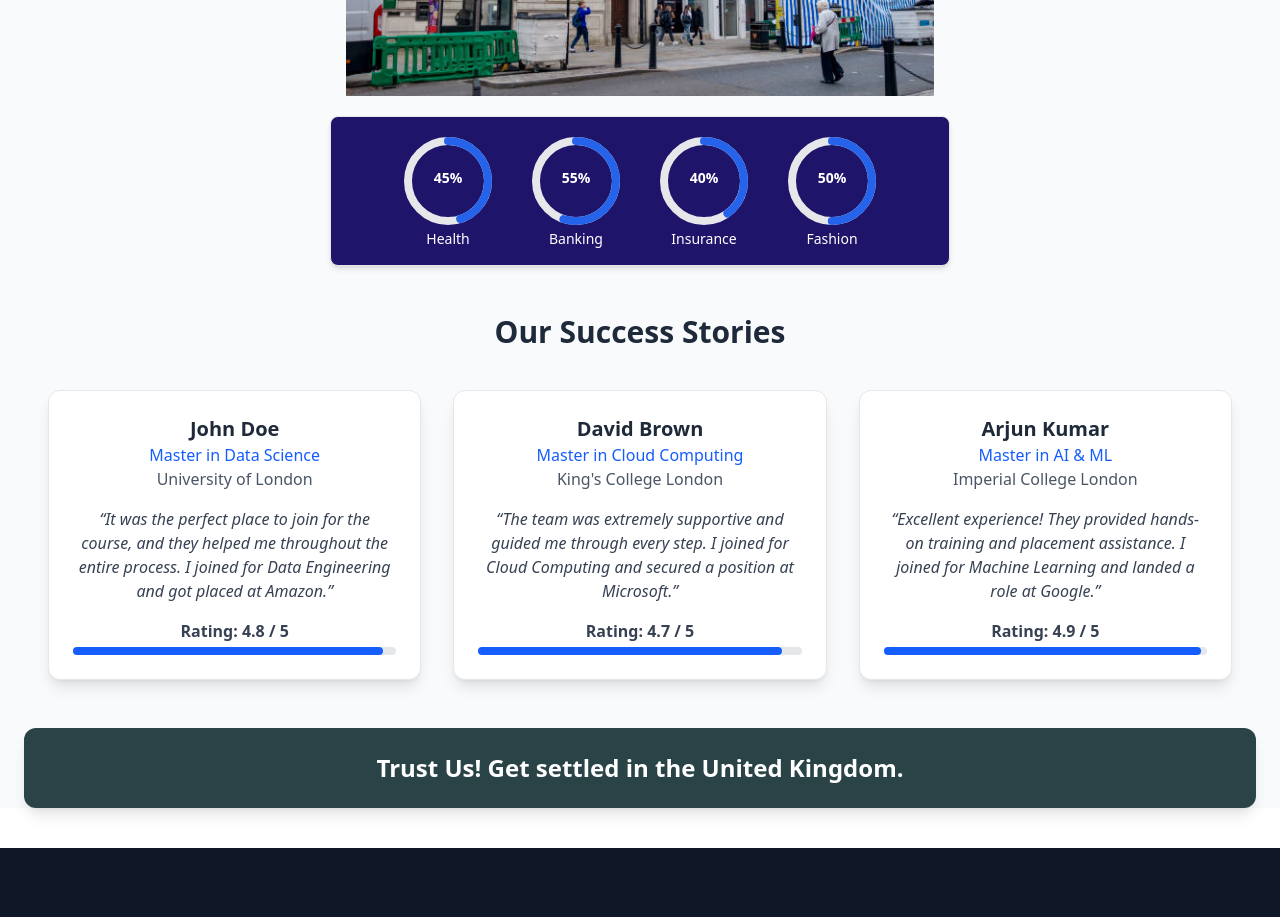
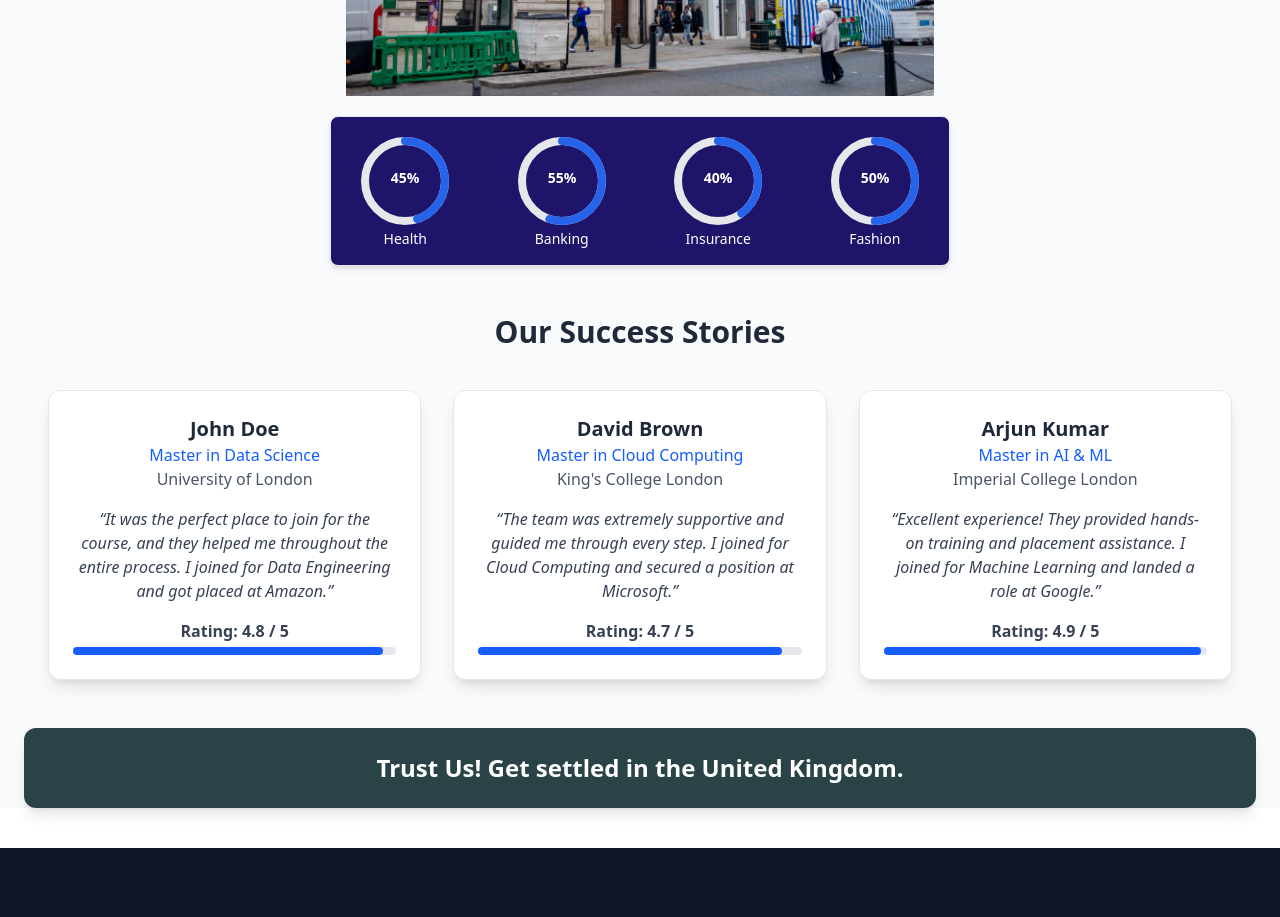
Before and after one commit to sowmyakota-mv/Website, a React (Vite) app in the folder frontend/: page / in a window 1280 px wide. Shown: the part 2920-3837 px from the top of the page. Built offline with nearby package versions, Linux system fonts and the light colour scheme.

Commit message:
complete

```diff
--- a/frontend/src/components/ServicesSection.tsx
+++ b/frontend/src/components/ServicesSection.tsx
@@ -123,13 +123,14 @@ function PlacementsSection() {
         </div>
 
         <div
-          className="w-155 h-[150px] rounded-lg shadow-md px-2 border border-gray-200 mx-auto mb-12 flex items-center justify-center"
-          style={{ backgroundColor: "#1e156bff" }}
-        >
+  className="w-155 h-[150px] rounded-lg shadow-md px-2 border border-gray-200 mx-auto mb-12 flex items-center justify-center"
+  style={{ backgroundColor: "#1e156bff" }}
+>
           <div
-            ref={chartRef}
-            className="grid grid-cols-2 sm:grid-cols-2 md:grid-cols-4 gap-x-4 gap-y-4 justify-items-center"
-          >
+  ref={chartRef}
+  className="grid grid-cols-1 xs:grid-cols-2 sm:grid-cols-2 md:grid-cols-4 gap-6 place-items-center w-full"
+>
+
             {sectors.map((sector, index) => {
               const radius = 60;
               return (
```
